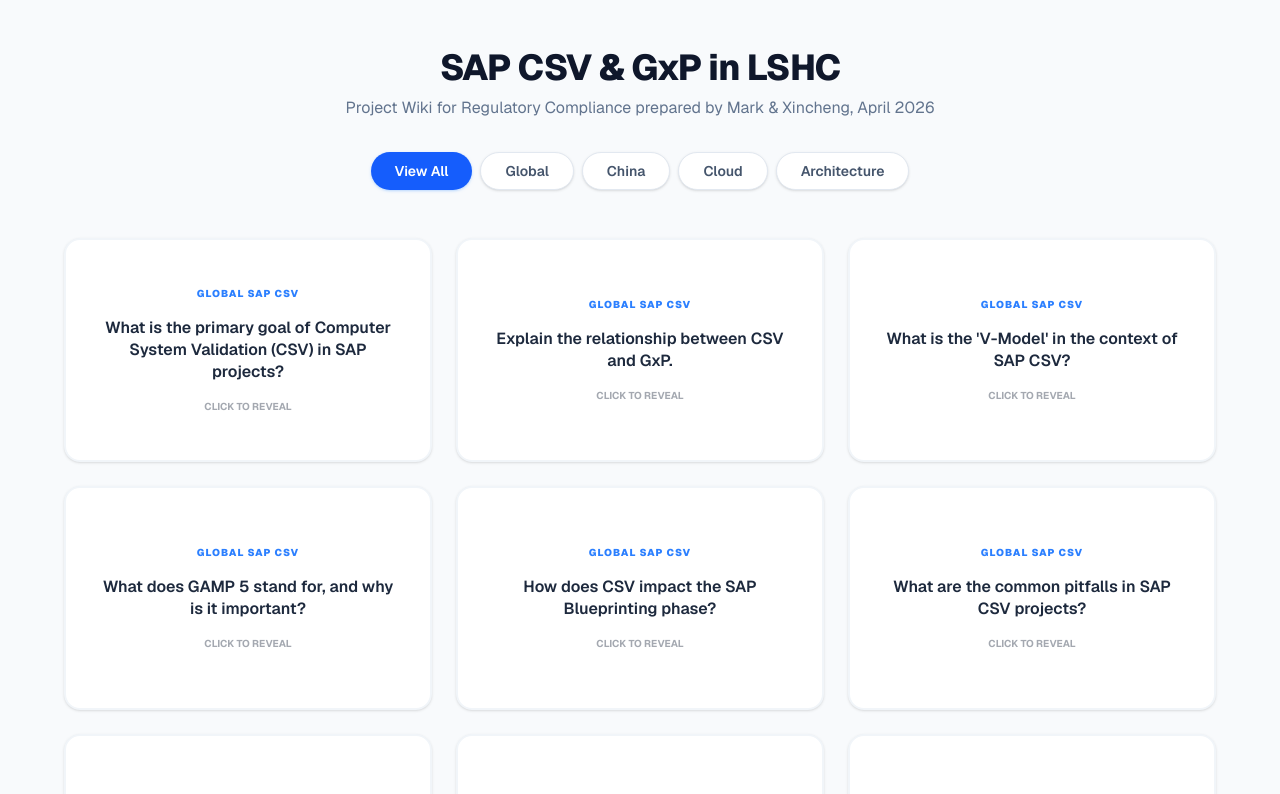
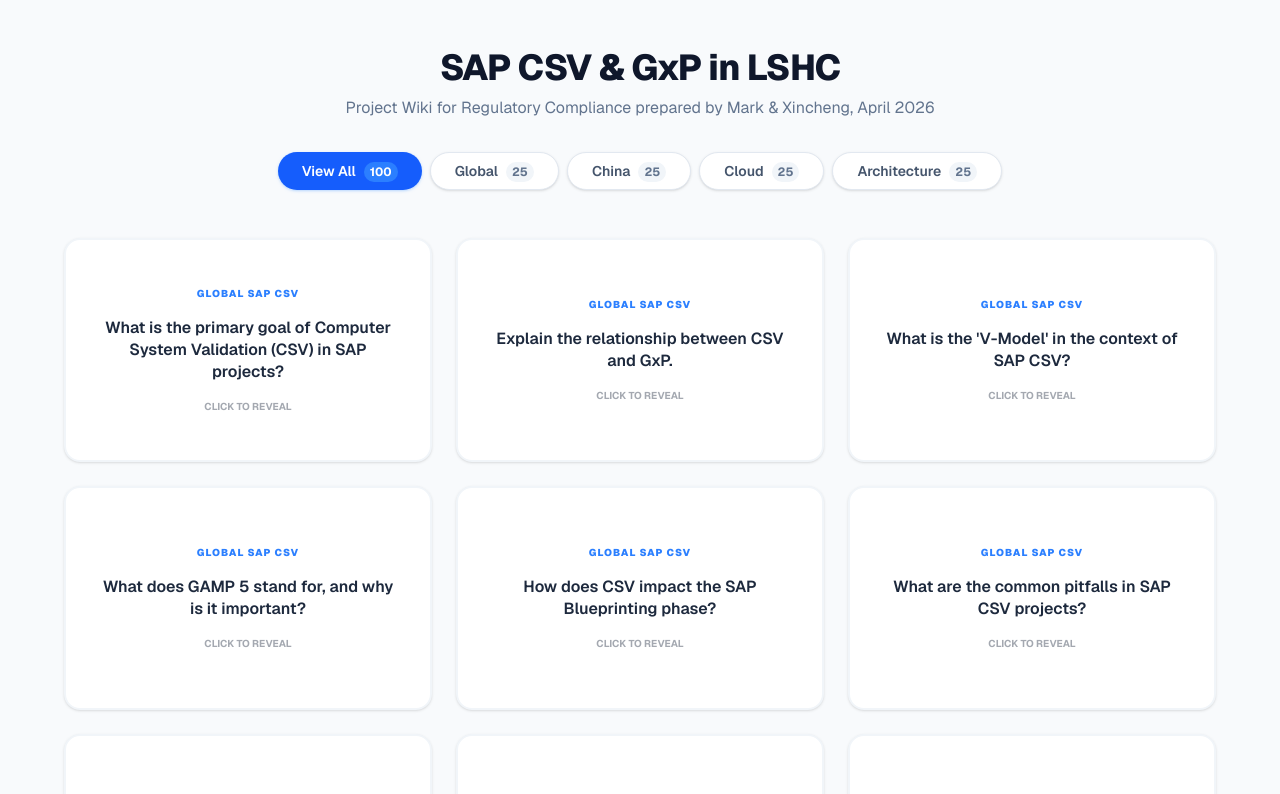
Before and after one commit to mknopfler9461/LSHC_CSV_SAP, a Next.js app in the folder my-flashcard-app/: page / in a window 1280 px wide. Shown: the top 794 px of the page. Built offline with nearby package versions, Linux system fonts and the light colour scheme.

Commit message:
Update page.js

```diff
--- a/my-flashcard-app/app/page.js
+++ b/my-flashcard-app/app/page.js
@@ -147,7 +147,8 @@
           <h1 className="text-4xl font-extrabold text-slate-900 tracking-tight">SAP CSV & GxP in LSHC</h1>
           <p className="mt-2 text-slate-500">Project Wiki for Regulatory Compliance prepared by Mark & Xincheng, April 2026</p>
           <div className="mt-8 flex flex-wrap justify-center gap-2">
-            {['All', 'Global', 'China', 'Cloud', 'Architecture'].map((cat) => (
+            {['All', 'Global', 'China', 'Cloud', 'Architecture'].map((cat) => {
+  return (
               <button
                 key={cat}
                 onClick={() => setFilter(cat)}
@@ -156,8 +157,10 @@
                 }`}
               >
                 {cat === 'All' ? 'View All' : cat}
-              </button>
-            ))}
+      <span className={`ml-2 text-xs font-bold px-1.5 py-0.5 rounded-full ${filter === cat ? 'bg-blue-500 text-white' : 'bg-slate-100 text-slate-500'}`}>{allCards.filter(c => cat === 'All' || c.category.includes(cat)).length}</span>
+    </button>
+  );
+})}
           </div>
         </header>
 
```
